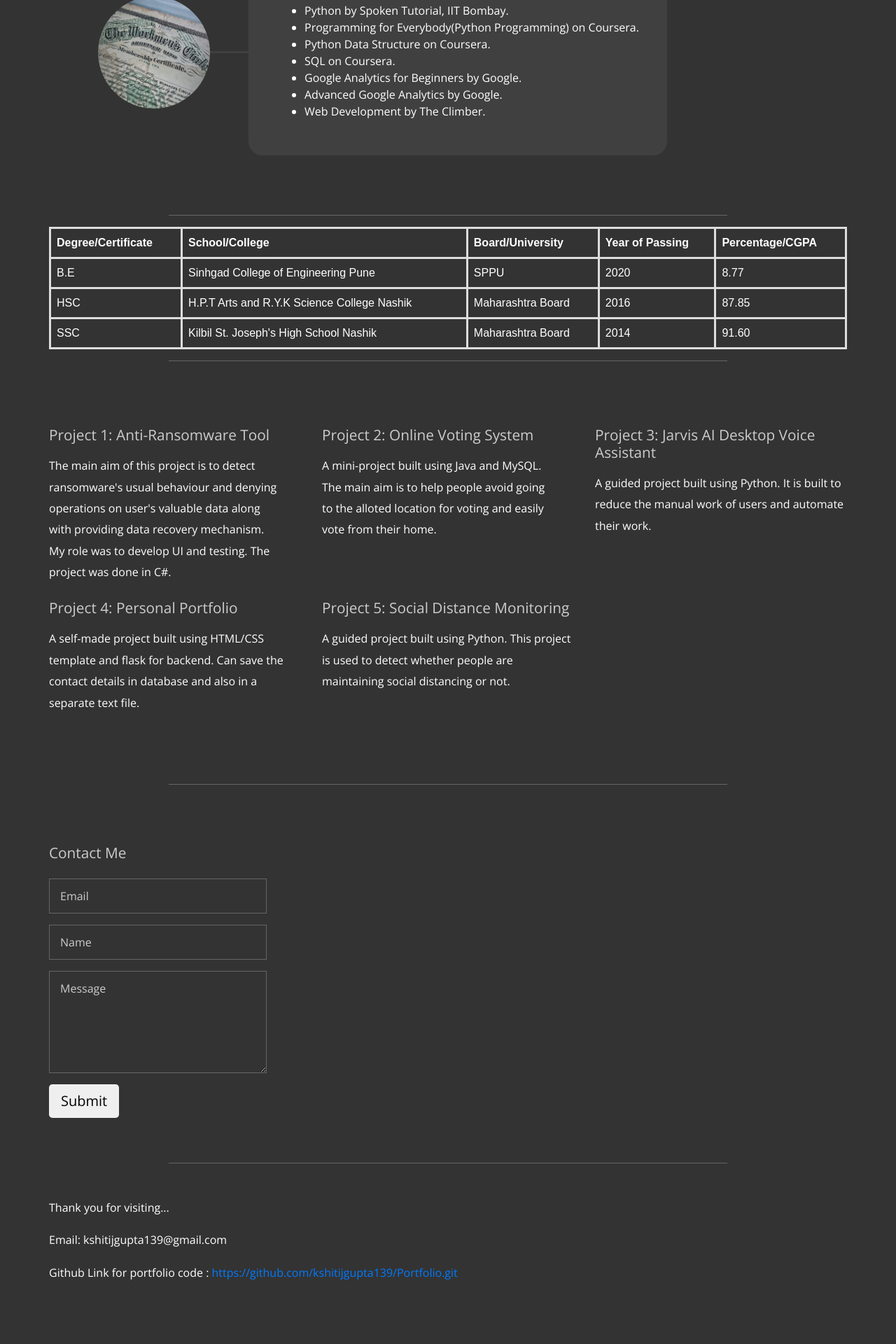
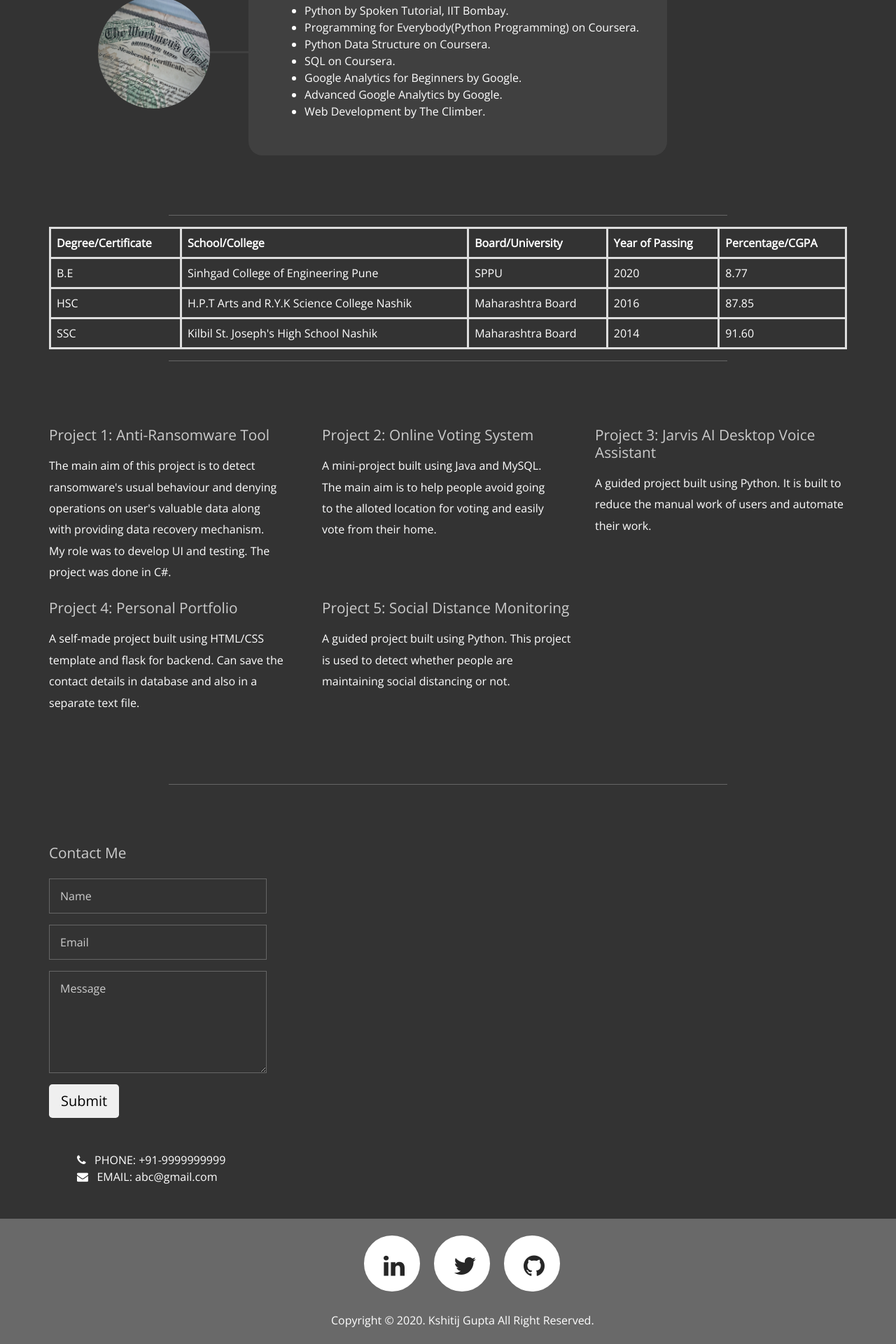
Before and after one commit to kshitijgupta139/Portfolio, a Flask app: page / in a window 1280 px wide. Shown: the part 2061-3981 px from the top of the page at 70% size. Before the commit the page ends 3889 px from the top, so only its background shows below. Run offline with Flask 2, Linux system fonts and the light colour scheme; some libraries are stand-ins or nearby versions.

Commit message:
Update index.html

```diff
--- a/Portfolio/templates/index.html
+++ b/Portfolio/templates/index.html
@@ -8,6 +8,140 @@
 
     <title>Portfolio</title>
     <link rel="shortcut icon" href="{{ url_for('static', filename='img/portfolio.jpg') }}">
+
+    <style type="text/css">
+    footer {
+         background: #696969;
+    }
+    .box2 {
+
+    display: flex;
+    align-items: center;
+    justify-content: space-around;
+
+    }
+    #footer ul{
+        display: flex;
+        /* position: absolute;
+        top: 50%;
+        left: 50%;
+        transform: translate(-50%, -50%) */
+    }
+
+    #footer ul li{
+        list-style: none;
+    }
+
+    #footer ul li a {
+        width: 80px;
+        height: 80px;
+        background: #fff;
+        text-align: centre;
+        line-height: 80px;
+        font-size: 35px;
+        margin: 0 10px;
+        display: block;
+        border-radius: 50%;
+        position: relative;
+        overflow: hidden;
+        border: 3px solid #fff;
+        z-index: 1;
+    }
+
+   #footer ul li a .fa {
+        position: relative;
+        color: #262626;
+        transition: .5s;
+        z-index: 3;
+    }
+
+   #footer ul li a:hover .fa {
+        color: #fff;
+        transform: rotateX(360deg);
+    }
+
+   #footer ul li a:before {
+        content: '';
+        position: absolute;
+        top: 100%;
+        left: 0;
+        width: 100%;
+        height: 100%;
+        background: #f00;
+        transition: .5s;
+        z-index: 2;
+    }
+
+   #footer ul li a:hover:before {
+        top: 0;
+
+    }
+
+    #footer ul li:nth-child(1) a:before{
+        background: #0e76a8;
+    }
+   #footer ul li:nth-child(2) a:before{
+        background: #55acee;
+    }
+   #footer ul li:nth-child(3) a:before{
+        background: #000000;
+    }
+    }
+
+    .container{
+    width:1000px;
+    margin:auto;
+    overflow:hidden;
+}
+
+    table {
+  font-family: arial, sans-serif;
+  border-collapse: collapse;
+  width: 100%;
+}
+
+td, th {
+  border: 3px solid #dddddd;
+  text-align: left;
+  padding: 8px;
+}
+
+tr:{
+  background-color: grey;
+}
+
+    *{
+    font-family: 'Open Sans', sans-serif;
+}
+
+     i {
+    font-family: FontAwesome !important;
+         padding-left: 25px;
+  }
+    i.fa.fa-facebook {
+    font-family: FontAwesome !important;
+         padding-left: 30px;
+  }
+
+    body{
+        margin: 0;
+        padding: 0;
+    }
+
+}
+
+#button1 {
+  background-color: white;
+  color: black;
+}
+
+#button1:hover {
+  background-color: #808080;
+  color: white;
+}
+}
+
+</style>
 <!--
 
 Timeless Template
@@ -22,24 +156,8 @@ http://www.templatemo.com/tm-517-timeless
     <!-- https://getbootstrap.com/ -->
     <link rel="stylesheet" href="{{ url_for('static', filename='templatemo-style.css') }}">
     <!-- Templatemo style -->
+   <link href="https://maxcdn.bootstrapcdn.com/font-awesome/4.7.0/css/font-awesome.min.css" rel="stylesheet" >
 
-    <style>
-table {
-  font-family: arial, sans-serif;
-  border-collapse: collapse;
-  width: 100%;
-}
-
-td, th {
-  border: 3px solid #dddddd;
-  text-align: left;
-  padding: 8px;
-}
-
-tr:{
-  background-color: grey;
-}
-</style>
 </head>
 
 <body>
@@ -264,7 +382,6 @@ tr:{
             </div>
             <hr>
 
-
             <div class="row tm-section-mt">
 
                <div class="col-lg-6 mb-5">
@@ -273,35 +390,29 @@ tr:{
                   <div class="row">
                     <div class="col-md-7">
                       <div class="form-group">
-                        <input type="email" class="form-control" id="email" name="email" placeholder="Email">
+                        <input type="text" class="form-control" id="name" name="name" placeholder="Name">
                       </div>
                       <div class="form-group">
-                        <input type="text" class="form-control" id="name" name="name" placeholder="Name">
+                        <input type="email" class="form-control" id="email" name="email" placeholder="Email">
                       </div>
                       <div class="form-group">
                         <textarea class="form-control" rows="5" name="message" placeholder="Message"></textarea>
                       </div>
-                      <button type="submit" class="btn btn-default btn-lg">Submit</button>
+                      <button type="submit" class="btn btn-default btn-lg" id="button1">Submit</button>
                     </div>
-
                   </div>
                 </form>
+            </div>
+            <hr>
+        </div>
+        <div class="col-lg-6 mb-5">
+                <i class="fa fa-phone"></i>&nbsp;&nbsp;&nbsp;PHONE: +91-9999999999<br>
+                <i class="fa fa-envelope"></i>&nbsp;&nbsp;&nbsp;EMAIL: abc@gmail.com
+            </div>
+
+        <!-- Footer -->
 
 
-
-
-            </div>
-        </div>
-        <hr>
-        <!-- Footer -->
-        <footer class="row mt-5 mb-5">
-            <div class="col-lg-12">
-                <p>Thank you for visiting... </p>
-                <p>Email: kshitijgupta139@gmail.com</p>
-                <p>Github Link for portfolio code : <a href="https://github.com/kshitijgupta139/Portfolio.git">
-                https://github.com/kshitijgupta139/Portfolio.git</a></p>
-            </div>
-        </footer>
     </div>
     <!-- .container -->
 
@@ -309,5 +420,36 @@ tr:{
     <!-- <script src="js/jquery-3.2.1.slim.min.js"></script> -->
     <script src="{{ url_for('static', filename='templatemo-script.js') }}"></script>
 
+
+
+ <!-- Footer -->
+<footer class="page-footer font-small special-color-dark pt-4">
+
+
+  <!-- Footer Elements -->
+  <div class="container">
+
+                <div class="box2" id="footer">
+                     <ul class=social-media-icons>
+        <li><a href="#"><i class="fa fa-linkedin"></i></a></li>
+         <li><a href="#"><i class="fa fa-twitter"></i></a></li>
+        <li><a href="#"><i class="fa fa-github"></i></a></li>
+      </ul>
+
+
+                </div>
+
+
+
+        </div>
+  <!-- Footer Elements -->
+
+  <!-- Copyright -->
+  <div class="footer-copyright text-center py-3"><h6>&nbsp;&nbsp;&nbsp;&nbsp;&nbsp;&nbsp;&nbsp;&nbsp;&nbsp;&nbsp;Copyright © 2020. Kshitij Gupta All Right Reserved.</h6>
+  </div>
+  <!-- Copyright -->
+
+</footer>
+<!-- Footer -->
 </body>
 </html>
```
